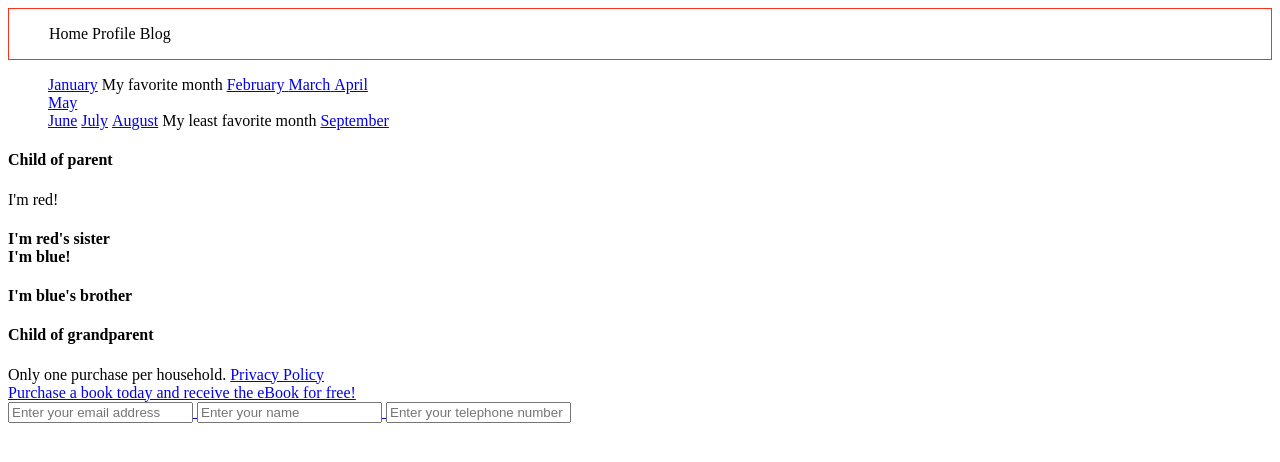
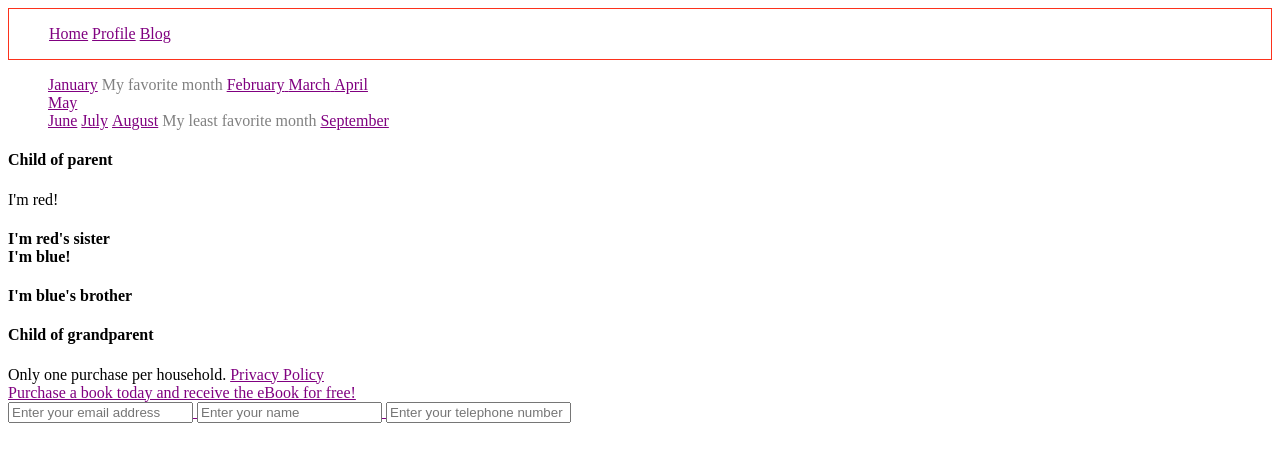
Before and after one commit to jeremylukebennett/css-selectors, a plain HTML site: page index.html in a window 1280 px wide. Drawn offline with Linux system fonts and the light colour scheme; a script that the page names is missing.

Commit message:
finished steps 1 - 4

```diff
--- a/index.html
+++ b/index.html
@@ -10,11 +10,13 @@
 </head>
 <body>
     <header>
+    <nav>
         <ul>
-          <li>Home</li>
-          <li>Profile</li>
-          <li>Blog</li>
+          <li><a href="#">Home</a></li>
+          <li><a href="#">Profile</a></li>
+          <li><a href="#">Blog</a></li>
         </ul>
+    </nav>
       </header>
 
       <section>
--- a/selectors.css
+++ b/selectors.css
@@ -4,4 +4,13 @@ header {
 
 li {
     display: inline;
+    text-decoration: none;
 }
+
+.disabled {
+    color: gray;
+}
+
+a, a.disabled, a .disabled {
+    color: purple;
+}
```
